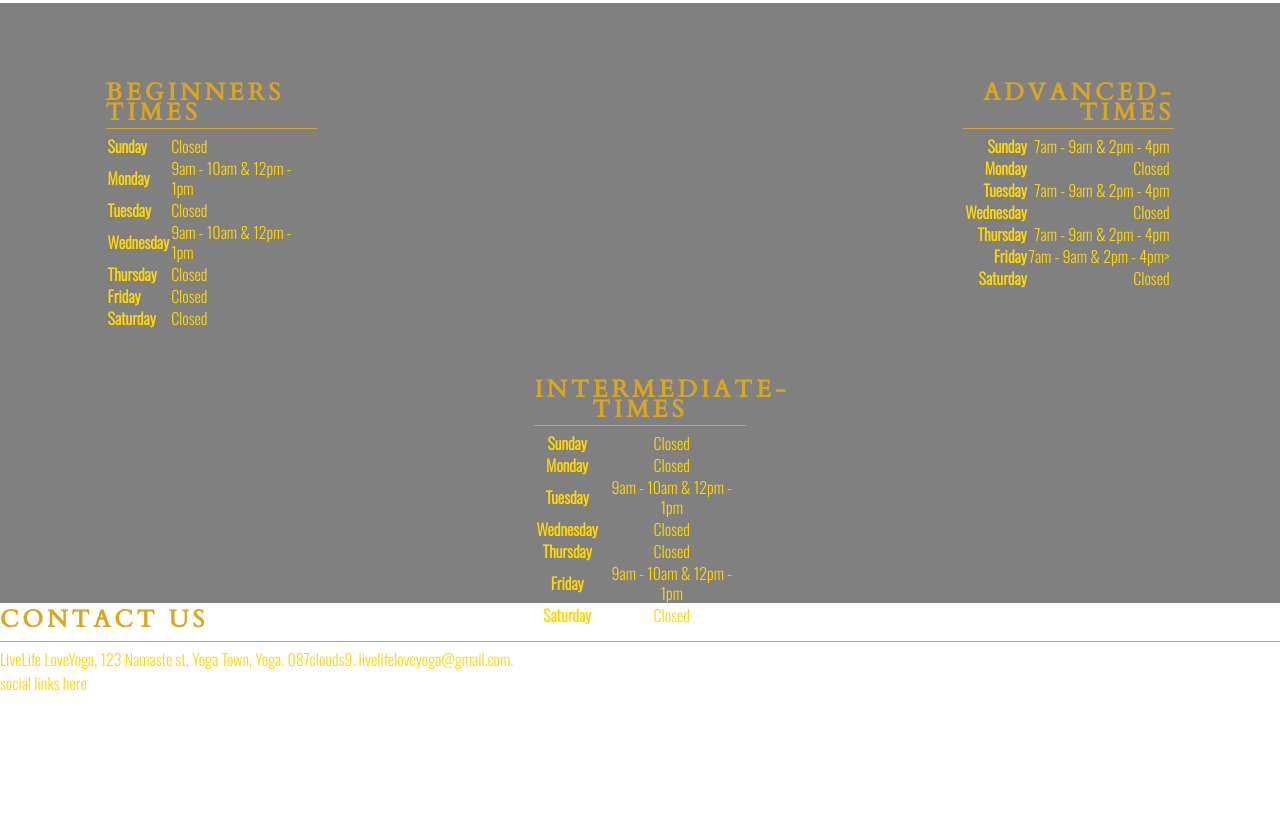
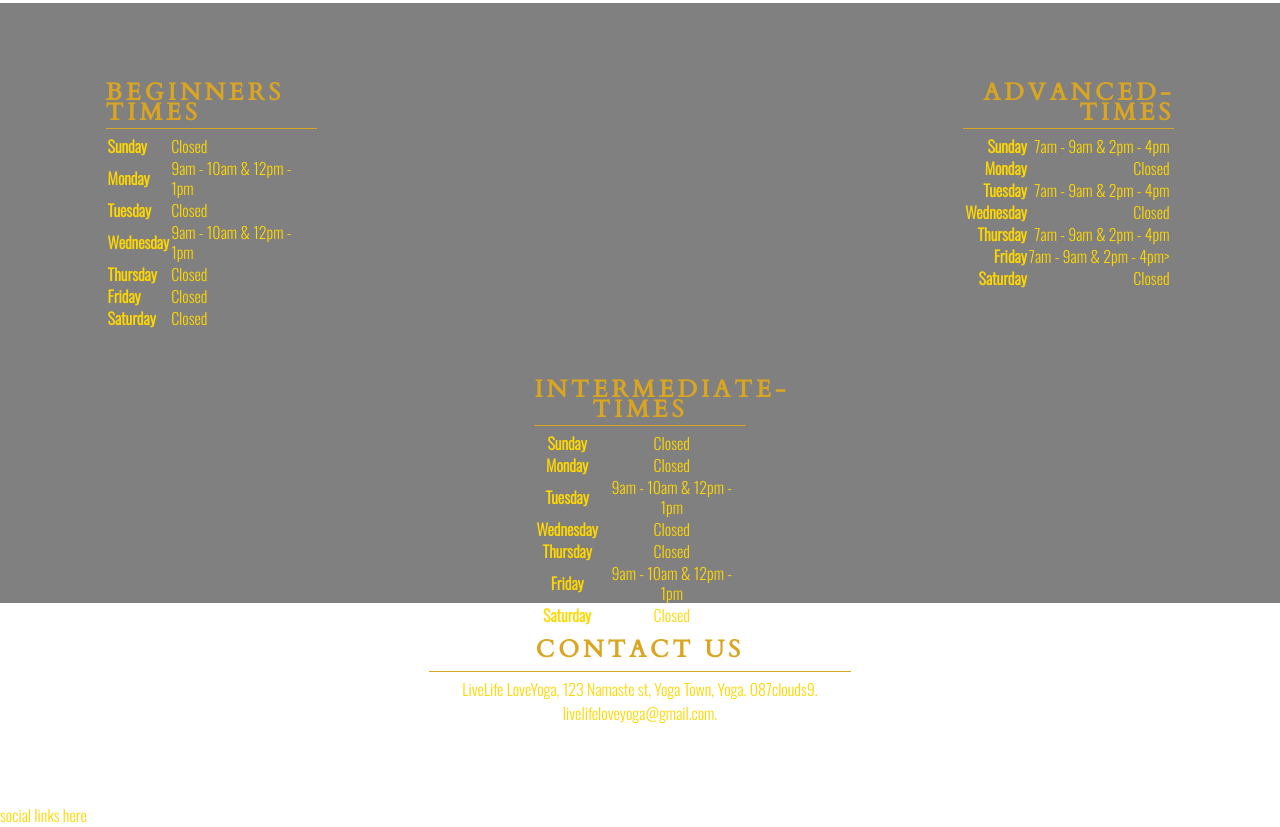
Before and after one commit to Clinto07/LiveLifeLoveYoga, a plain HTML site: page index.html in a window 1280 px wide. Shown: the part 1672-2499 px from the top of the page. Before the commit the page ends 2367 px from the top, so only its background shows below. Drawn offline with nearby package versions, Linux system fonts and the light colour scheme.

Commit message:
Add style to contact us section

```diff
--- a/assets/css/style.css
+++ b/assets/css/style.css
@@ -306,3 +306,14 @@ hr {
 .intermediate-times-heading table {
     text-align: center;
 }
+
+.contact-us {
+    height: 200px;
+}
+
+#contact-us {
+    padding-top: 30px;
+    width: 33%;
+    margin: 0 auto;
+    text-align: center;
+}
--- a/index.html
+++ b/index.html
@@ -129,7 +129,7 @@
             </div>
         </div>
     </section>
-    <section>
+    <section class="contact-us">
         <div id="contact-us">
             <div class="contact-us-heading">
             <h2>Contact Us</h2>
```
